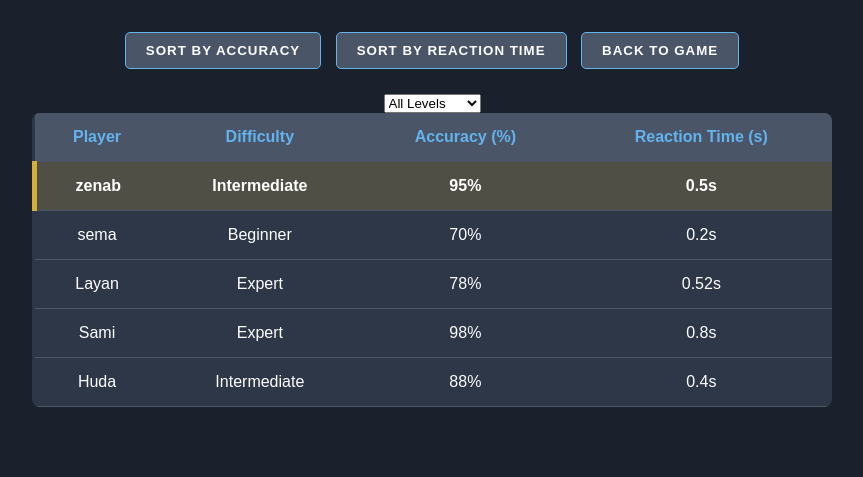
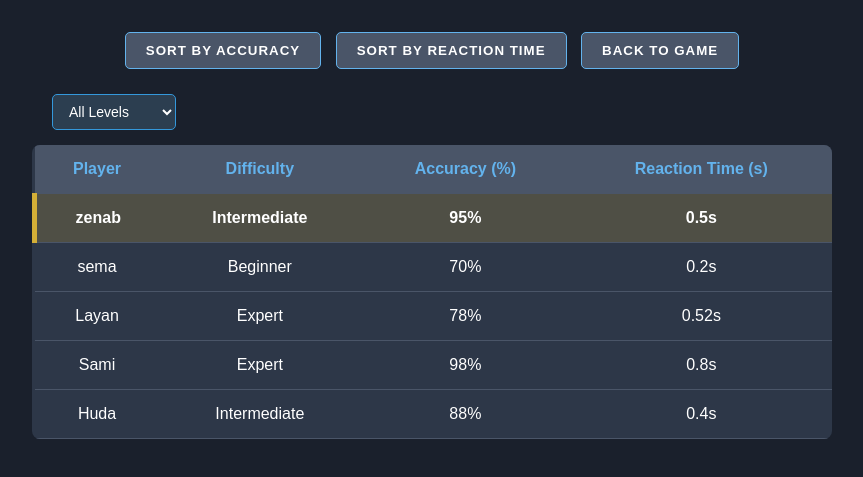
Before and after one commit to LeadstarlingX/Aim_Trainer, a website: page src/dashboard/dashboard.html in a window 1280 px wide. Shown: the part 89-566 px from the top of the page, without its empty margins (208-1071 px from the left). Drawn offline with Linux system fonts and the light colour scheme.

Commit message:
style: move level filter to left and enhance design

```diff
--- a/src/dashboard/dashboard.css
+++ b/src/dashboard/dashboard.css
@@ -87,3 +87,20 @@ tbody tr:hover {
     background-color: #63b3ed;
     color: #1a202c;
 }
+
+#levelFilter {
+    display: block;
+    margin: 10px 0 15px 20px;
+    padding: 8px 12px;
+    border-radius: 5px;
+    background-color: #2c3e50;
+    color: white;
+    border: 1px solid #3498db;
+    cursor: pointer;
+    font-size: 14px;
+    outline: none;
+}
+
+#levelFilter:hover {
+    border-color: #2ecc71;
+}
```
